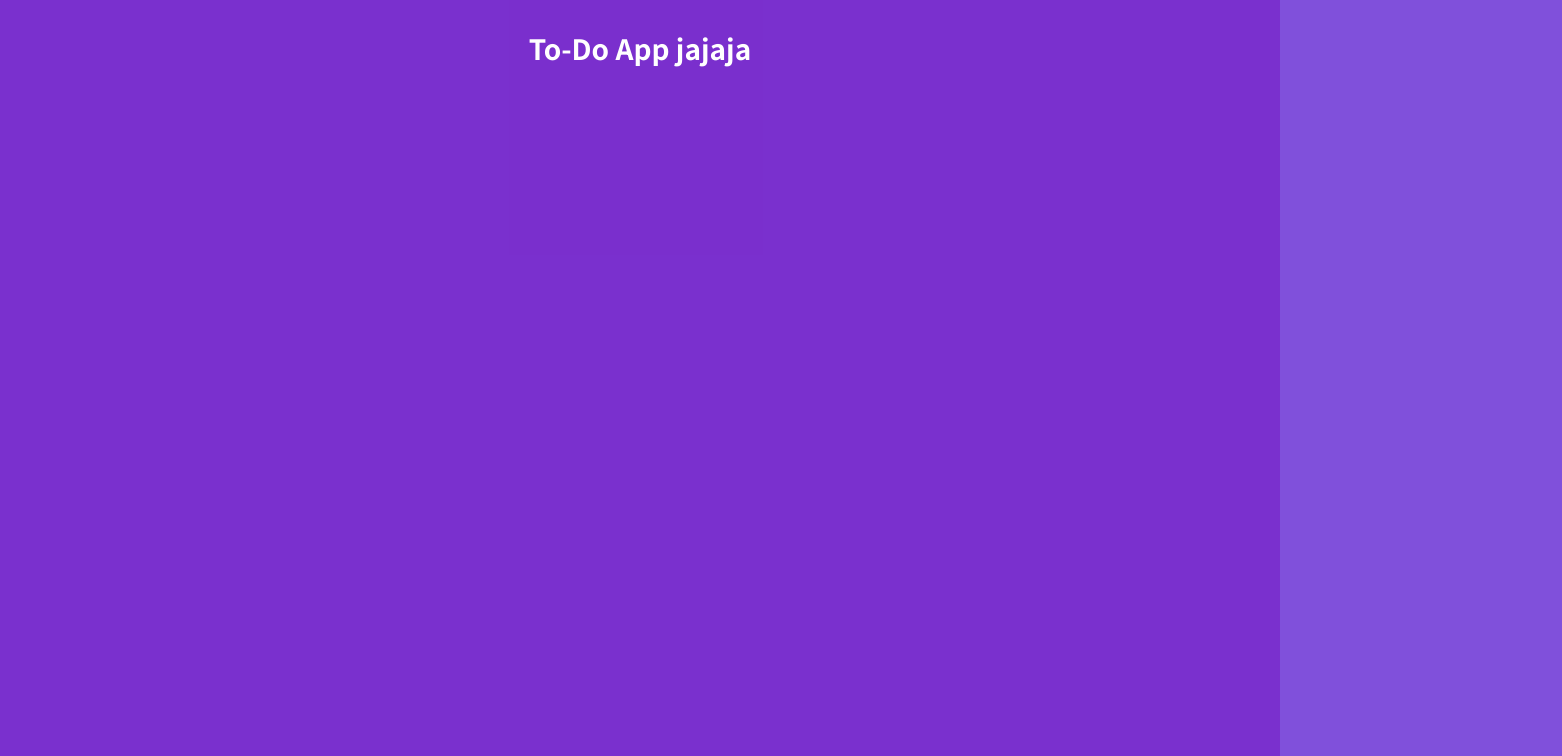
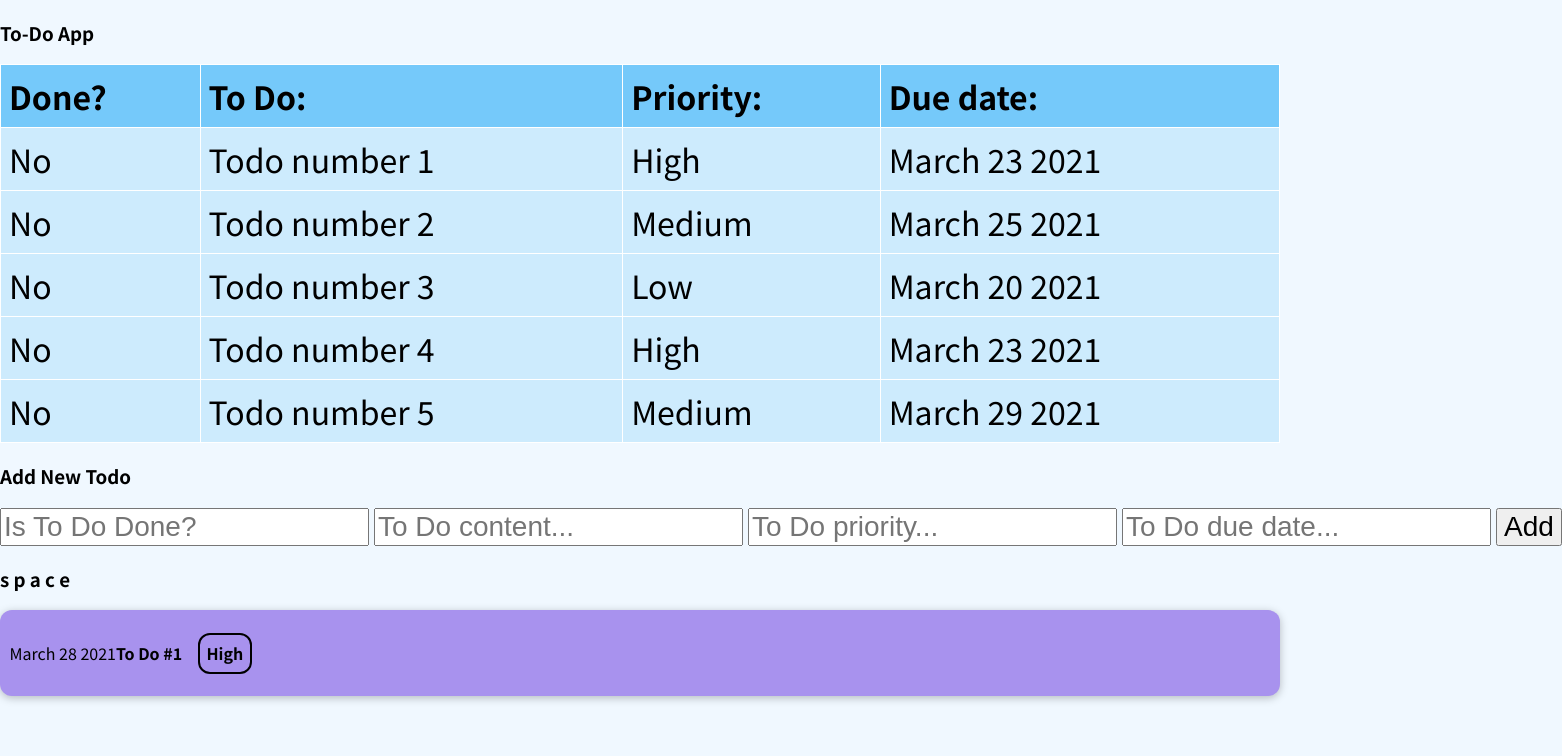
Before and after one commit to TheClerici/todo-app, a React (Create React App) app: page / in a window 1280 px wide. Shown: the top 756 px of the page, 1562 px wide, since content can reach past the window. Built offline with nearby package versions, Linux system fonts and the light colour scheme.

Commit message:
To Do table with add

```diff
--- a/src/App.js
+++ b/src/App.js
@@ -1,16 +1,108 @@
-import React from 'react';
-import './App.css';
+import React, { useState } from "react";
+import { nanoid } from "nanoid";
 
-function App() {
+import ToDoItem from "./components/ToDoItem";
+import "./table/ToDoTable.css";
+import data from "./mock-data.json";
+
+const App = () => {
+  const [toDos, setToDos] = useState(data);
+  const [addFormData, setAddFormData] = useState({
+    isDone: '',
+    content: '',
+    priority: '',
+    dueDate: ''
+  })
+
+  const addFormChangeHandler = (event) => {
+    event.preventDefault();
+
+    const fieldName = event.target.getAttribute('name');
+    const fieldValue = event.target.value;
+
+    const newFormData = {...addFormData};
+    newFormData[fieldName] = fieldValue;
+
+    setAddFormData(newFormData);
+  }
+
+  const addFormSubmitHandler = (event) => {
+    event.preventDefault();
+
+    const newToDo = {
+      id: nanoid(),
+      isDone: addFormData.isDone,
+      content: addFormData.content,
+      priority: addFormData.priority,
+      dueDate: addFormData.dueDate
+    }
+
+    const newToDos = [...toDos, newToDo];
+    setToDos(newToDos);
+  }
+
   return (
-    <div>
-      <header className="App-header">
-        <p>
-          To-Do App jajaja
-        </p>
-      </header>
+    <div className="App-container">
+      <h3> To-Do App </h3>
+      <table>
+        <thead>
+          <tr>
+            <th>Done?</th>
+            <th>To Do:</th>
+            <th>Priority:</th>
+            <th>Due date:</th>
+          </tr>
+        </thead>
+        <tbody>
+          {toDos.map((toDos) => (
+            <tr>
+              <td>{toDos.isDone}</td>
+              <td>{toDos.content}</td>
+              <td>{toDos.priority}</td>
+              <td>{toDos.dueDate}</td>
+            </tr>
+          ))}
+        </tbody>
+      </table>
+
+      <h3>Add New Todo</h3>
+      <form onSubmit={addFormSubmitHandler}>
+        <input
+          type="text"
+          name="isDone"
+          required="required"
+          placeholder="Is To Do Done?"
+          onChange={addFormChangeHandler}
+        />
+        <input
+          type="text"
+          name="content"
+          required="required"
+          placeholder="To Do content..."
+          onChange={addFormChangeHandler}
+        />
+        <input
+          type="text"
+          name="priority"
+          required="required"
+          placeholder="To Do priority..."
+          onChange={addFormChangeHandler}
+        />
+        <input
+          type="text"
+          name="dueDate"
+          required="required"
+          placeholder="To Do due date..."
+          onChange={addFormChangeHandler}
+        />
+        <button type="submit">Add</button>
+      </form>
+
+      <h3> s p a c e </h3>
+
+      <ToDoItem></ToDoItem>
     </div>
   );
-}
+};
 
 export default App;
--- /dev/null
+++ b/src/components/ToDoItem.css
@@ -0,0 +1,56 @@
+.todo-item {
+  display: flex;
+  justify-content: space-between;
+  align-items: center;
+  padding: 0.6rem;
+  margin: 0rem;
+  background-color: #a892ee;
+  box-shadow: 0 2px 8px rgba(0, 0, 0, 0.25);
+  border-radius: 12px;
+}
+
+.todo-item__description {
+  display: flex;
+  flex-direction: column;
+  gap: 1rem;
+  align-items: flex-end;
+  flex-flow: column-reverse;
+  justify-content: flex-start;
+  flex: 1;
+}
+
+.todo-item h2 {
+  color: #3a3a3a;
+  font-size: 1rem;
+  flex: 1;
+  margin: 0 1rem;
+  color: white;
+}
+
+.todo-item__priority {
+  font-size: 1rem;
+  font-weight: bold;
+  color: rgb(0, 0, 0);
+  background-color: #a892ee;
+  border: 2px solid #000000;
+  padding: 0.4rem;
+  border-radius: 12px;
+}
+
+@media (min-width: 400px) {
+  .todo-item__description {
+    flex-direction: row;
+    align-items: center;
+    justify-content: flex-start;
+    flex: 1;
+  }
+
+  .todo-item__description h2 {
+    font-size: 1.25rem;
+  }
+
+  .todo-item__price {
+    font-size: 1.25rem;
+    padding: 0.5rem 1.5rem;
+  }
+}
--- /dev/null
+++ b/src/components/ToDoItem.js
@@ -0,0 +1,15 @@
+import './ToDoItem.css';
+
+function ToDoItem() {
+  return (
+    <div className='todo-item'>
+      <div>March 28 2021</div>
+      <div className='todo-item__description'>
+        <h4>To Do #1</h4>
+        <div className='todo-item__priority'>High</div>
+      </div>
+    </div>
+  );
+}
+
+export default ToDoItem;
--- a/src/index.css
+++ b/src/index.css
@@ -6,7 +6,7 @@ html {
 
 body {
   margin: 0;
-  background-color: #8050db;
+  background-color: #f0f8ff;
 }
 
 * {
--- /dev/null
+++ b/src/mock-data.json
@@ -0,0 +1,37 @@
+[
+  {
+    "id": 1,
+    "isDone": "No",
+    "content": "Todo number 1",
+    "priority": "High",
+    "dueDate": "March 23 2021"
+  },
+  {
+    "id": 1,
+    "isDone": "No",
+    "content": "Todo number 2",
+    "priority": "Medium",
+    "dueDate": "March 25 2021"
+  },
+  {
+    "id": 1,
+    "isDone": "No",
+    "content": "Todo number 3",
+    "priority": "Low",
+    "dueDate": "March 20 2021"
+  },
+  {
+    "id": 1,
+    "isDone": "No",
+    "content": "Todo number 4",
+    "priority": "High",
+    "dueDate": "March 23 2021"
+  },
+  {
+    "id": 1,
+    "isDone": "No",
+    "content": "Todo number 5",
+    "priority": "Medium",
+    "dueDate": "March 29 2021"
+  }
+]
--- /dev/null
+++ b/src/table/ToDoTable.css
@@ -0,0 +1,41 @@
+.app-container {
+    display: flex;
+    flex-direction: column;
+    gap: 10px;
+    padding: 1rem;
+  }
+
+  table {
+    border-collapse: collapse;
+    width: 100%;
+  }
+
+  th,
+  td {
+    border: 1px solid #ffffff;
+    text-align: left;
+    padding: 8px;
+    font-size: 32px;
+  }
+
+  th {
+    background-color: rgb(117, 201, 250);
+  }
+
+  td {
+    background-color: rgb(205, 235, 253);
+  }
+
+  form {
+    display: flex;
+    gap: 5px;
+  }
+
+  form td:last-child {
+    display: flex;
+    justify-content: space-evenly;
+  }
+
+  form * {
+    font-size: 28px;
+  }
```
Also changed, not shown: src/App.css (indentation only), src/table/ToDoTable.js (added).
